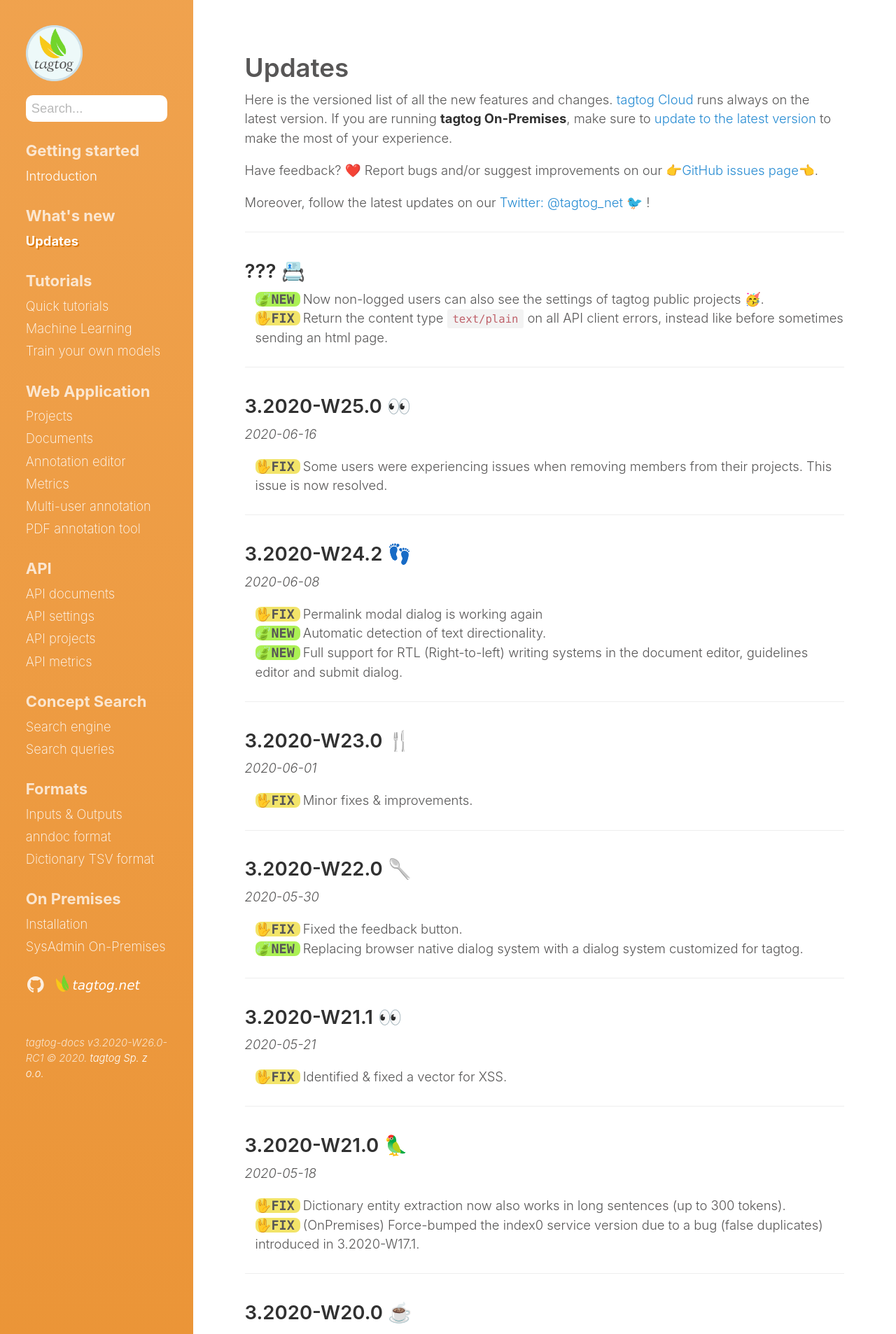
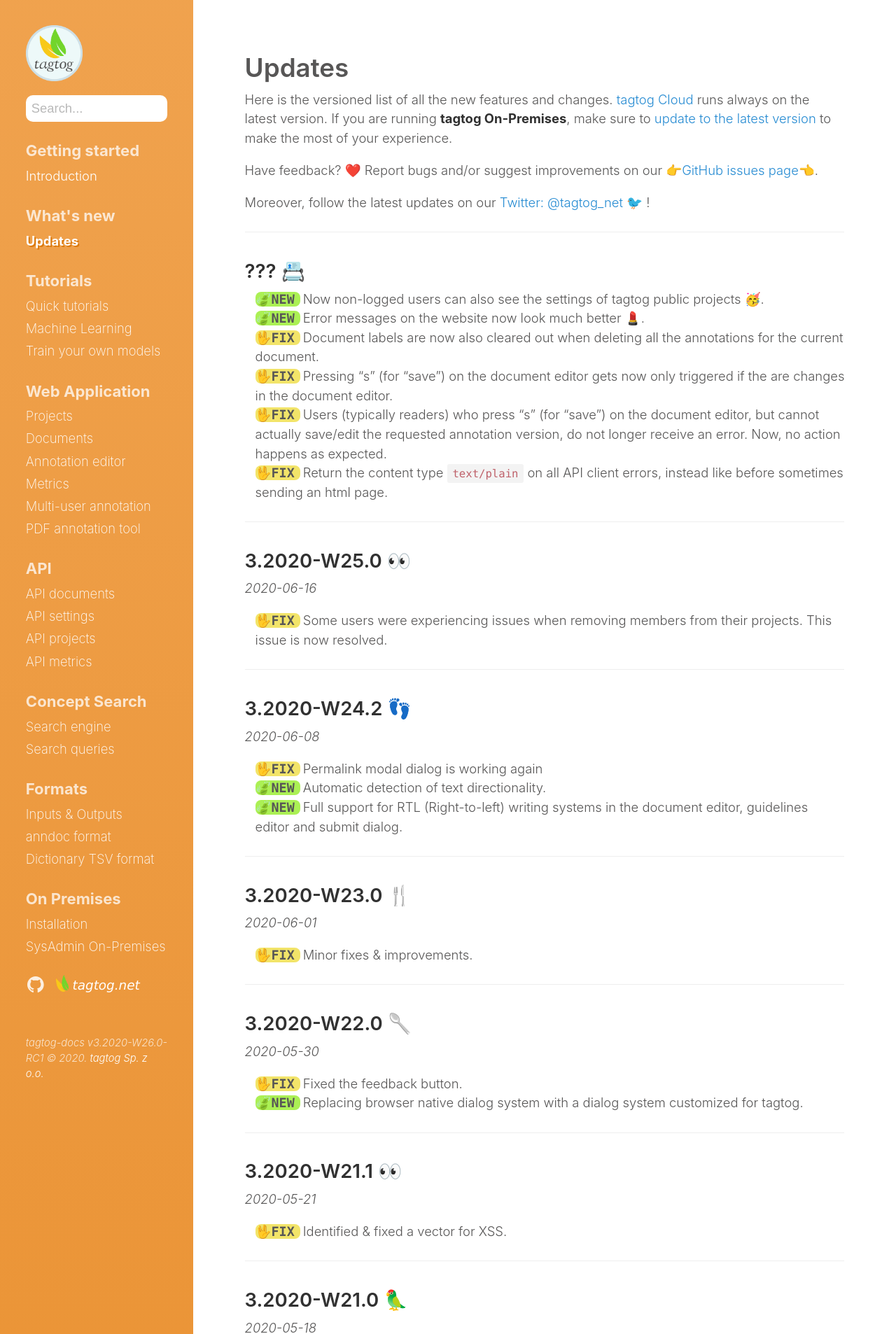
Before and after one commit to tagtogorg/tagtog-doc, a Jekyll site: the page built from updates.md, in a window 1280 px wide. Shown: the top 1906 px of the page at 70% size. Built offline with Jekyll 4.4.1, drawn with Linux system fonts in a browser that asks for light colours; nearby versions of some CDN libraries; emoji names are drawn with the system emoji font; some of the changed text lies outside the part shown.

Commit message:
wip updates

```diff
--- a/updates.md
+++ b/updates.md
@@ -18,6 +18,10 @@ Moreover, follow the latest updates on our [Twitter: @tagtog_net 🐦](https://t
 
 <ul class="updates">
   <li class="new"><span markdown="1">Now non-logged users can also see the settings of tagtog public projects 🥳.</span></li>
+  <li class="new"><span markdown="1">Error messages on the website now look much better 💄.</span></li>
+  <li class="fix"><span markdown="1">Document labels are now also cleared out when deleting all the annotations for the current document.</span></li>
+  <li class="fix"><span markdown="1">Pressing "s" (for "save") on the document editor gets now only triggered if the are changes in the document editor.</span></li>
+  <li class="fix"><span markdown="1">Users (typically readers) who press "s" (for "save") on the document editor, but cannot actually save/edit the requested annotation version, do not longer receive an error. Now, no action happens as expected.</span></li>
   <li class="fix"><span markdown="1">Return the content type `text/plain` on all API client errors, instead like before sometimes sending an html page.</span></li>
 </ul>
 
```
